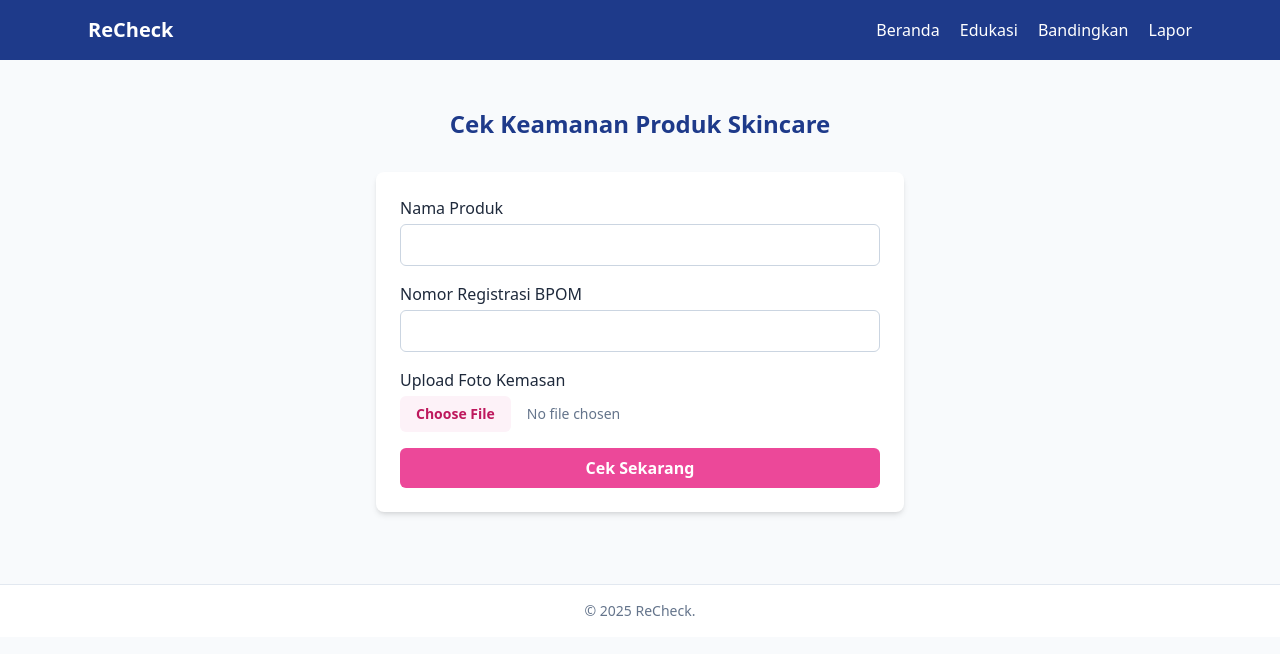
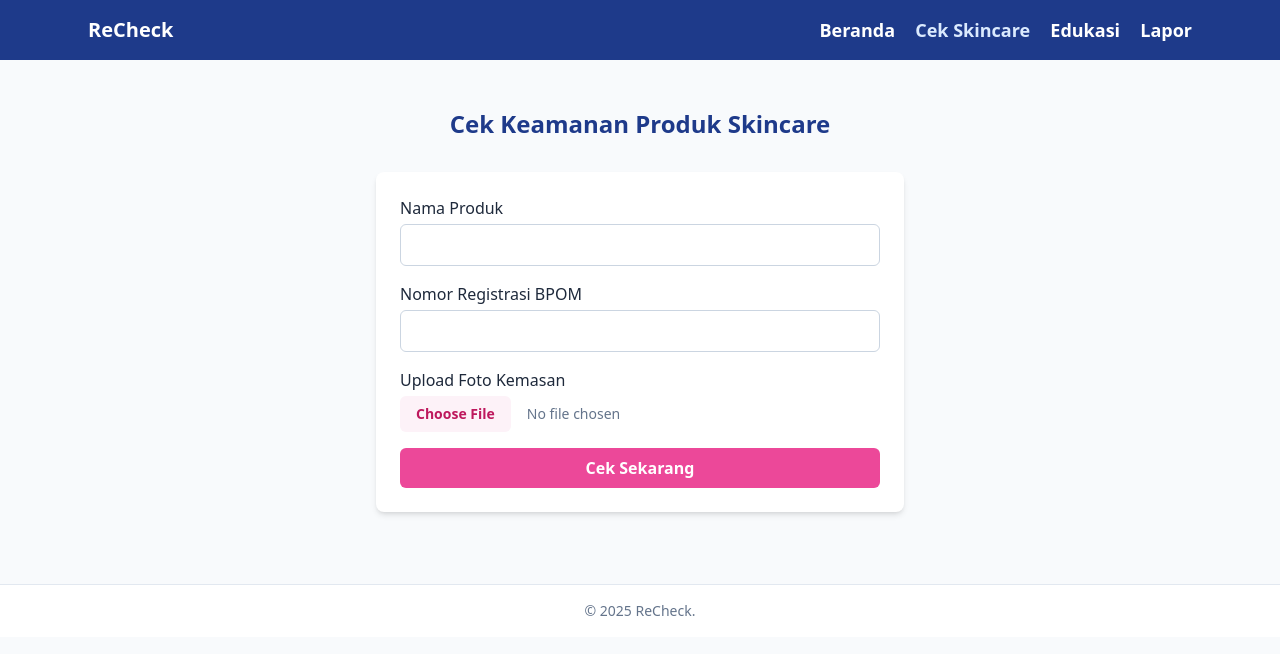
Before and after one commit to Dinaull/Tailwind_Recheck, a plain HTML site: page check.html in a window 1280 px wide. Drawn offline with nearby package versions, Linux system fonts and the light colour scheme.

Commit message:
Update check.html

```diff
--- a/check.html
+++ b/check.html
@@ -28,10 +28,10 @@ recheck/
     <div class="max-w-6xl mx-auto px-6 py-4 flex justify-between items-center">
       <h1 class="text-xl font-bold">ReCheck</h1>
       <nav class="space-x-4">
-        <a href="index.html" class="hover:underline">Beranda</a>
-        <a href="education.html" class="hover:underline">Edukasi</a>
-        <a href="compare.html" class="hover:underline">Bandingkan</a>
-        <a href="report.html" class="hover:underline">Lapor</a>
+        <a href="index.html" class="hover:text-pink-600 font-sans font-semibold text-lg">Beranda</a>
+        <a href="check.html" class="hover:text-pink-600 font-sans font-semibold text-lg active: text-blue-100">Cek Skincare</a>
+        <a href="education.html" class="hover:text-pink-600 font-sans font-semibold text-lg">Edukasi</a>
+        <a href="report.html" class="hover:text-pink-600 font-sans font-semibold text-lg">Lapor</a>
       </nav>
     </div>
   </header>
```
